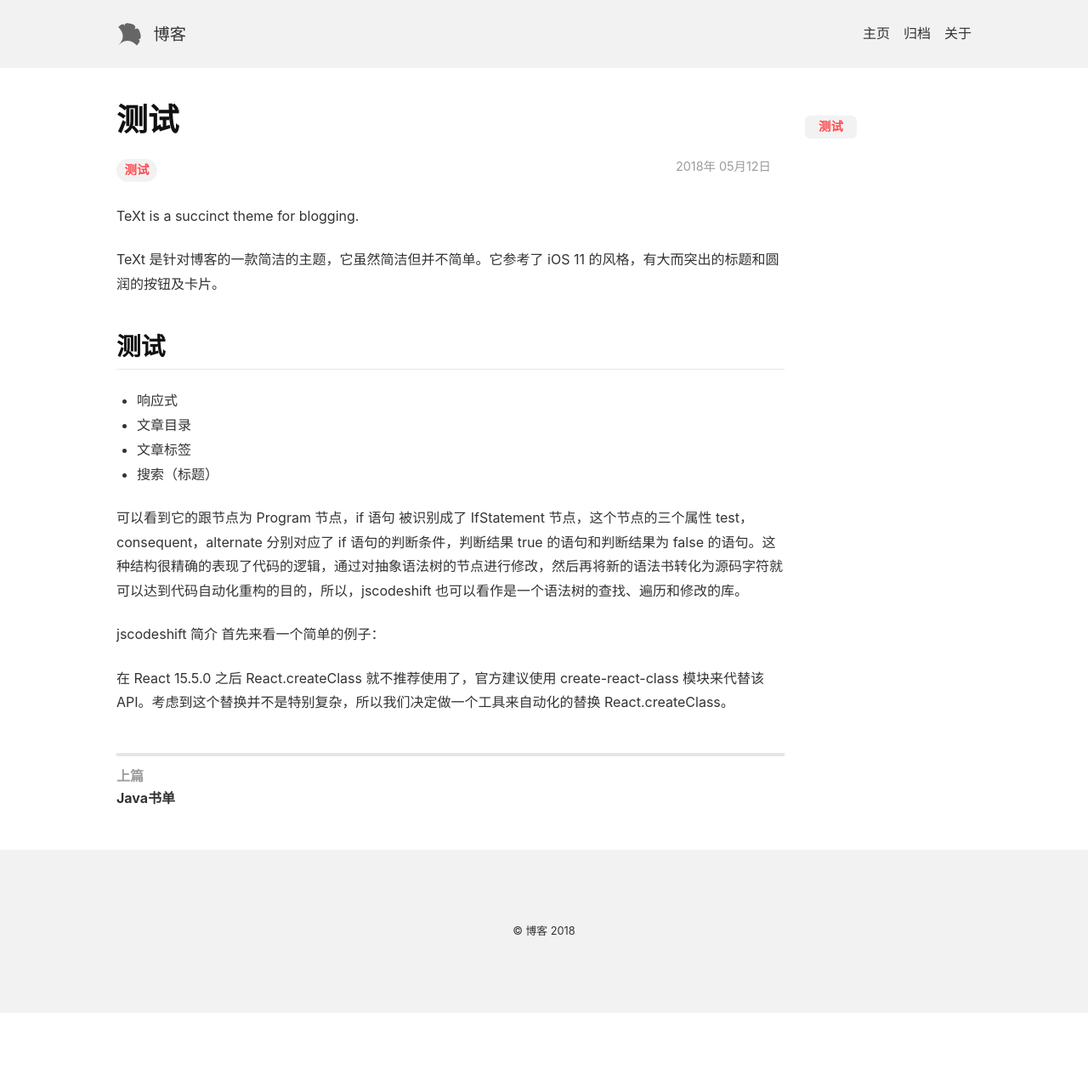
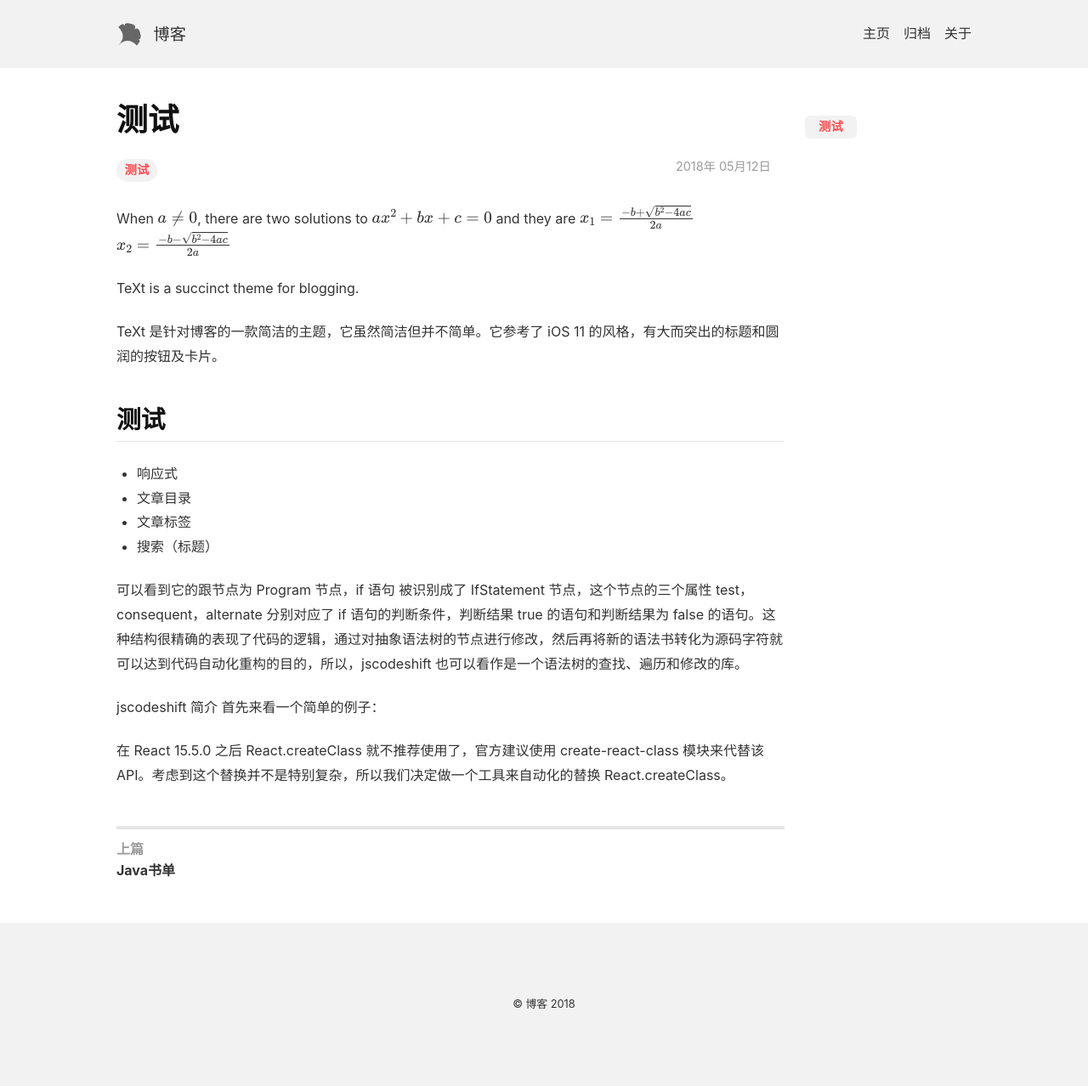
Before and after one commit to Jesuslittlebug/jesuslittlebug.github.io, a Jekyll site: the page built from _posts/2018-05-12-测试.md, in a window 1280 px wide. Shown: the whole page at 85% size. Built offline with Jekyll 4.4.1, drawn with Linux system fonts in a browser that asks for light colours; nearby versions of some CDN libraries; formulas are drawn with MathJax 3; before the commit the page ends 1192 px from its top, so only the background shows below that.

Commit message:
测试公式

```diff
--- a/_posts/2018-05-12-测试.md
+++ b/_posts/2018-05-12-测试.md
@@ -3,7 +3,12 @@ layout: post
 title: 测试
 key: 20160606
 tags: 测试
+mathjax: true
+mathjax_autoNumber: true
 ---
+When $$a \ne 0$$, there are two solutions to $$ax^2 + bx + c = 0$$ and they are
+$$x_1 = {-b + \sqrt{b^2-4ac} \over 2a}$$
+$$x_2 = {-b - \sqrt{b^2-4ac} \over 2a} \notag$$
 
 
 
```
